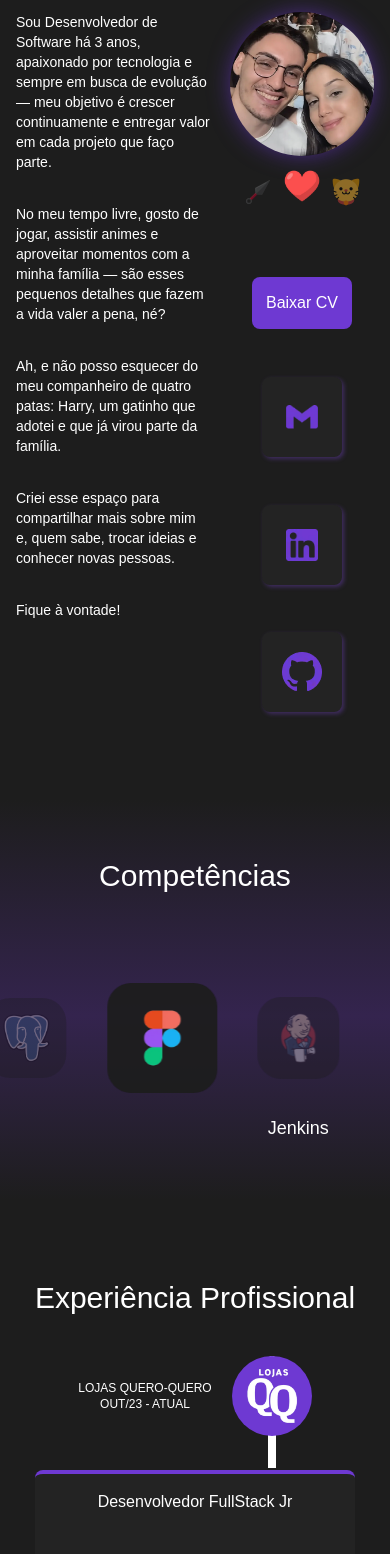
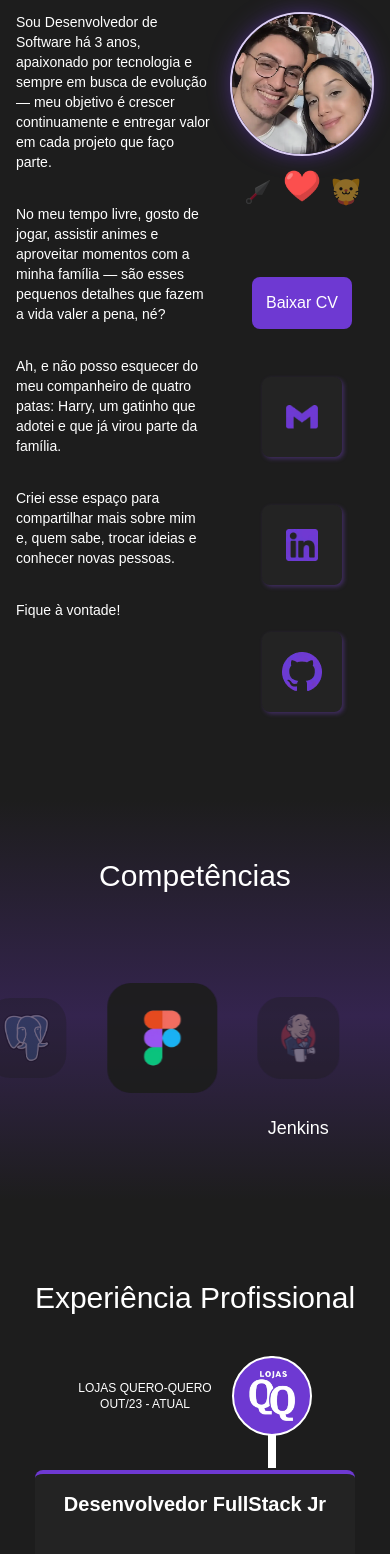
Before and after one commit to thmelodev/my-profile-page, a React (Vite) app: page / in a window 390 px wide. Shown: the part 432-1986 px from the top of the page. Built offline with nearby package versions, Linux system fonts and the light colour scheme.

Commit message:
feat: melhorias styles carrossel photos e timeline

```diff
--- a/src/components/RoundedImage.tsx
+++ b/src/components/RoundedImage.tsx
@@ -23,7 +23,7 @@ export const RoundedImage = ({ src }: { src: string }) => {
   return (
     <div className="relative w-36 h-36 perspective">
       <div
-        className={`relative w-full h-full rounded-full transition-transform duration-400 ease-[cubic-bezier(0.45,0,0.2,1)] transform-style-preserve-3d ${
+        className={`relative w-full h-full border-2 border-white rounded-full transition-transform duration-400 ease-[cubic-bezier(0.45,0,0.2,1)] transform-style-preserve-3d ${
           flipping ? 'rotate-y-90' : 'rotate-y-0'
         }`}
       >
--- a/src/components/Timeline.tsx
+++ b/src/components/Timeline.tsx
@@ -13,7 +13,6 @@ export const Timeline = () => {
                 />
                 <DescriptionJob
                     title="Desenvolvedor FullStack Jr"
-                    isFirst={true}
                     responsabilities={[
                         "Atuo como Desenvolvedor FullStack Jr nas Lojas Quero-Quero, onde participei do desenvolvimento de projetos para o e-commerce, incluindo um integrador de preço com a VTEX em Golang.",
                         "Participei da migração da plataforma Wevo para sistemas próprios da empresa, contribuindo em diversos projetos relevantes.",
@@ -25,7 +24,6 @@ export const Timeline = () => {
             </div>
             <DescriptionJob
                 title="Desenvolvedor FullStack Jr"
-                isFirst={true}
                 responsabilities={[
                     "Atuo como Desenvolvedor FullStack Jr nas Lojas Quero-Quero, onde participei do desenvolvimento de projetos para o e-commerce, incluindo um integrador de preço com a VTEX em Golang.",
                     "Participei da migração da plataforma Wevo para sistemas próprios da empresa, contribuindo em diversos projetos relevantes.",
@@ -43,7 +41,6 @@ export const Timeline = () => {
                 />
                 <DescriptionJob
                 title="Estagiário de Desenvolvimento"
-                isFirst={false}
                 responsabilities={[
                     "Iniciei minha trajetória na área de tecnologia como estagiário de desenvolvimento de software nas Lojas Quero-Quero.",
                     "Participei de um programa intensivo de capacitação de três meses e desenvolvi um projeto prático, consolidando conhecimentos adquiridos.",
@@ -55,7 +52,6 @@ export const Timeline = () => {
             </div>
             <DescriptionJob
                 title="Estagiário de Desenvolvimento"
-                isFirst={false}
                 responsabilities={[
                     "Iniciei minha trajetória na área de tecnologia como estagiário de desenvolvimento de software nas Lojas Quero-Quero.",
                     "Participei de um programa intensivo de capacitação de três meses e desenvolvi um projeto prático, consolidando conhecimentos adquiridos.",
@@ -76,28 +72,28 @@ const Job = ({ company, date, img, isFirst }: { company: string, date: string, i
                 <span className='text-xs text-white'>{date}</span>
             </div>
             <div className='relative flex flex-col items-center z-0'>
-                <div className="rounded-full bg-main-purple p-3.5 lg:p-4.5 w-20 h-20 lg:w-28 lg:h-28 flex justify-center items-center z-20">
+                <div className="rounded-full bg-main-purple p-3.5 lg:p-4.5 w-20 h-20 lg:w-28 lg:h-28 flex justify-center items-center z-20 border-2 border-white">
                     <img src={img} alt="Quero-Quero" />
                 </div>
-                {isFirst && <div className={`w-2 h-[770px] lg:h-[600px] bg-white rounded-t-full rounded-b-full absolute top-0 z-10`} />}
+                <div className={`w-2 h-[300px] ${isFirst ? 'lg:h-[600px]' : 'lg:hidden'} bg-white rounded-t-full rounded-b-full absolute top-0 z-10`} />
             </div>
         </>
     )
 }
 
-const DescriptionJob = ({ title, isFirst, responsabilities, className }: { title: string, isFirst: boolean, responsabilities: string[], className?: string }) => {
+const DescriptionJob = ({ title, responsabilities, className }: { title: string, responsabilities: string[], className?: string }) => {
     return (
         <div className={`flex-col items-center justify-start z-0 my-8 lg:mt-0 lg:ml-10 ${className}`}>
-            {isFirst && <div className='h-0.5 w-full bg-background lg:hidden' />}
-            <div className='flex flex-col gap-10 items-center justify-start bg-black-contrast border-t-4 lg:border-t-8 border-t-main-purple p-4 lg:p-8 rounded-lg lg:rounded-lg w-80 lg:w-[600px]'>
-                <span className='text-white'>{title}</span>
+            <div className='h-0.5 w-full bg-background lg:hidden' />
+            <div className='flex flex-col gap-8 items-center justify-start bg-black-contrast border-t-4 lg:border-t-8 border-t-main-purple p-4 lg:p-8 rounded-lg lg:rounded-lg w-80 lg:w-[600px]'>
+                <span className='text-white font-semibold text-xl'>{title}</span>
                 <ul className="text-base text-start text-white leading-relaxed list-disc list-outside hyphens-auto flex flex-col gap-4 pl-4">
                     {responsabilities.map((item, index) => (
                         <li key={index}>{item}</li>
                     ))}
                 </ul>
             </div>
-            {isFirst && <div className='h-0.5 w-full bg-background lg:hidden' />}
+            <div className='h-0.5 w-full bg-background lg:hidden' />
         </div>
     )
 }
--- a/src/index.css
+++ b/src/index.css
@@ -1,5 +1,6 @@
 @import "tailwindcss";
 @import "@fontsource/poppins/400.css";
+@import "@fontsource/poppins/600.css";
 @import "@fontsource/poppins/700.css";
 
 @theme {
```
